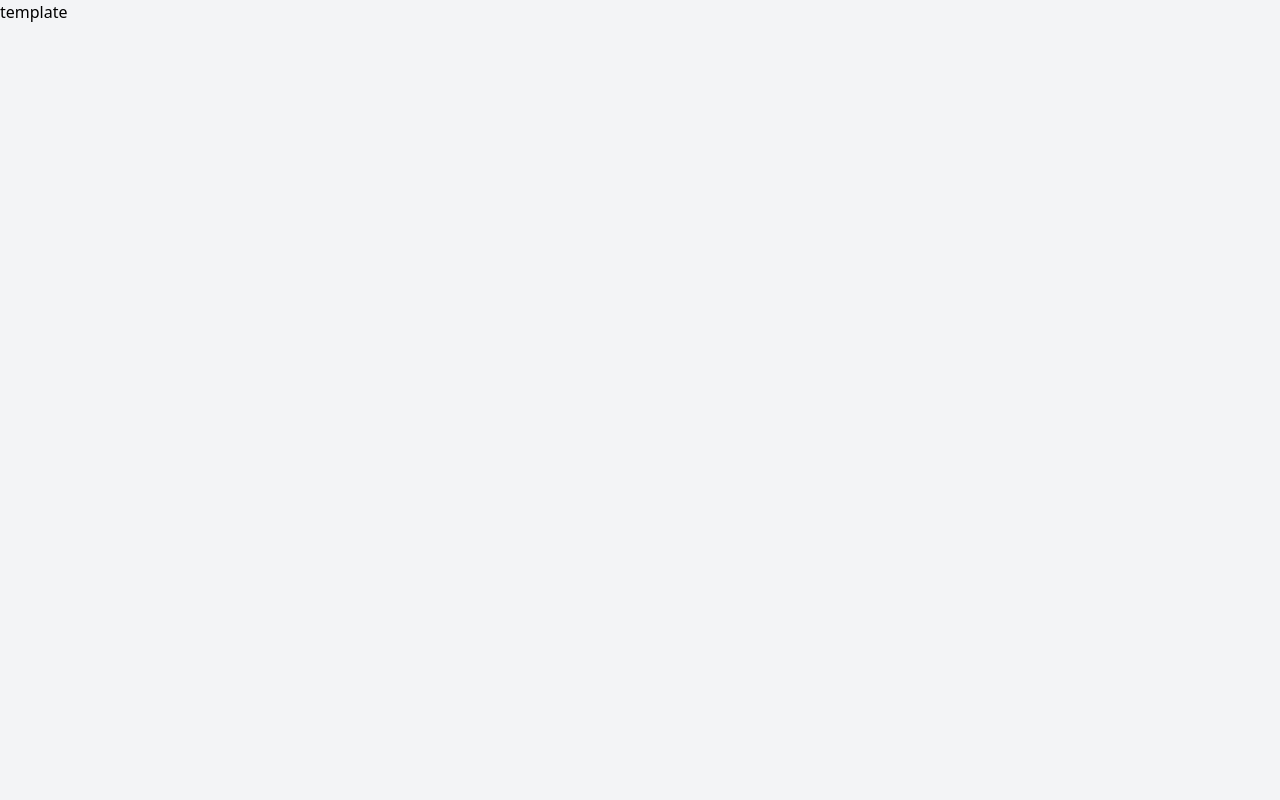
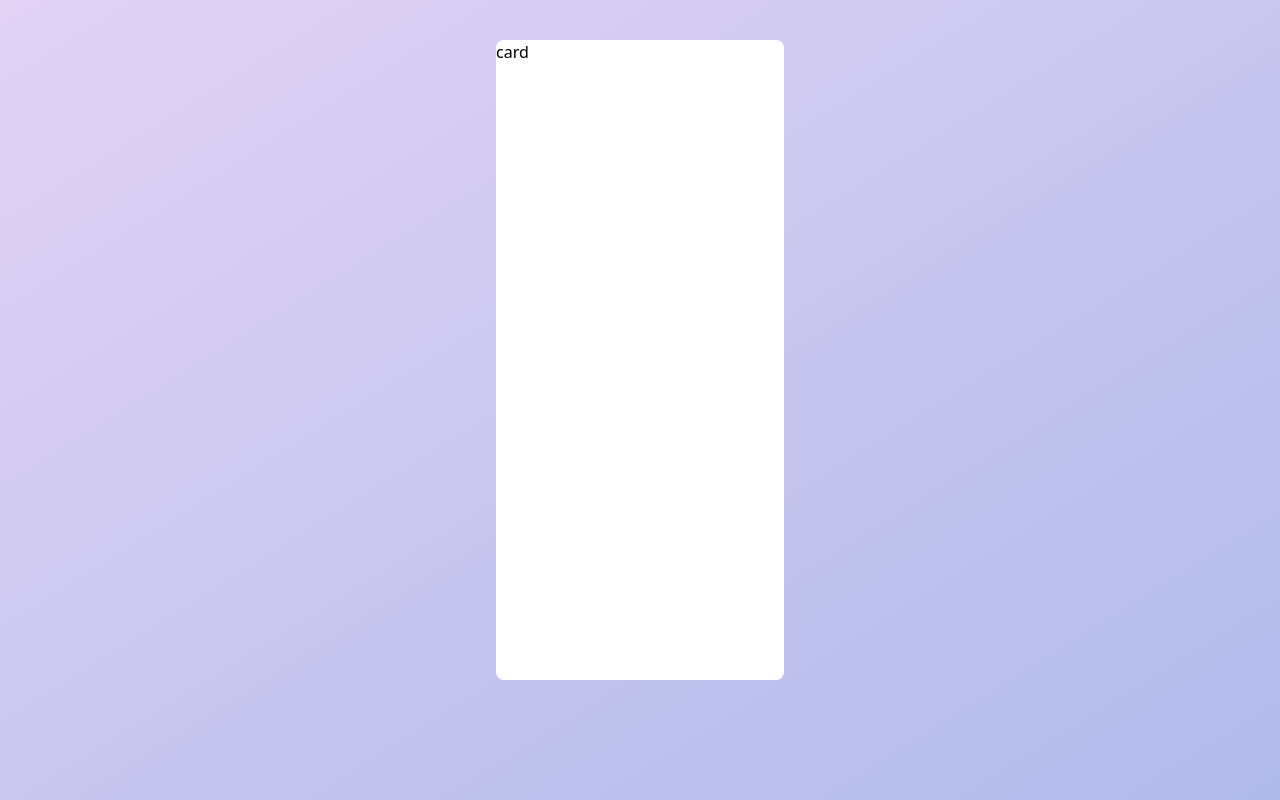
Before and after one commit to nasir-001/100-components, a Vue app: page /layout28 in a window 1280 px wide. Built offline with nearby package versions, Linux system fonts and the light colour scheme; the HTML template or start-up script is replaced by a standard one.

Commit message:
design the card and positioning

```diff
--- a/src/views/Layout28.vue
+++ b/src/views/Layout28.vue
@@ -1,6 +1,8 @@
 <template>
-  <div>
-    template
+  <div class="bg-gradient-to-tl from-layou28gradientBottomColor to-layout28gradientTopColor h-screen">
+    <div class="top-10 sticky bg-white w-72 rounded-lg h-4/5 mx-auto">
+      card
+    </div>
   </div>
 </template>
 
```
